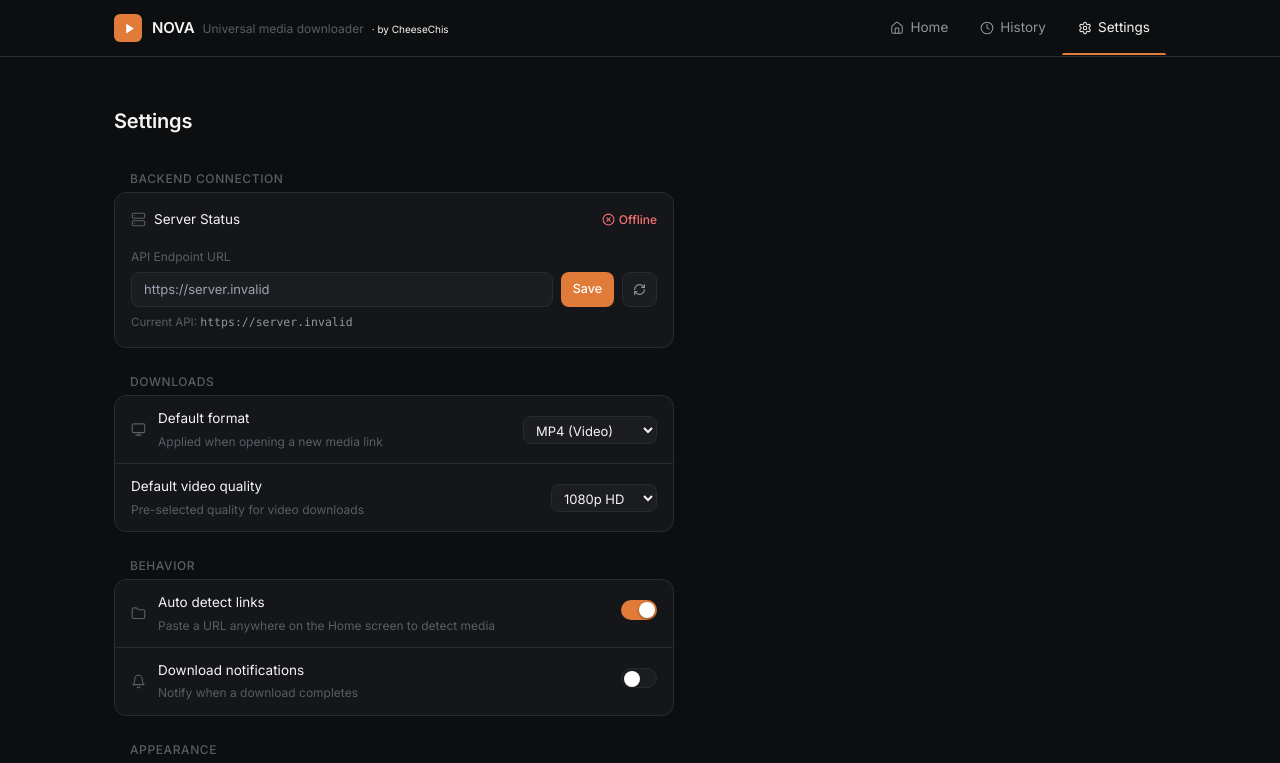
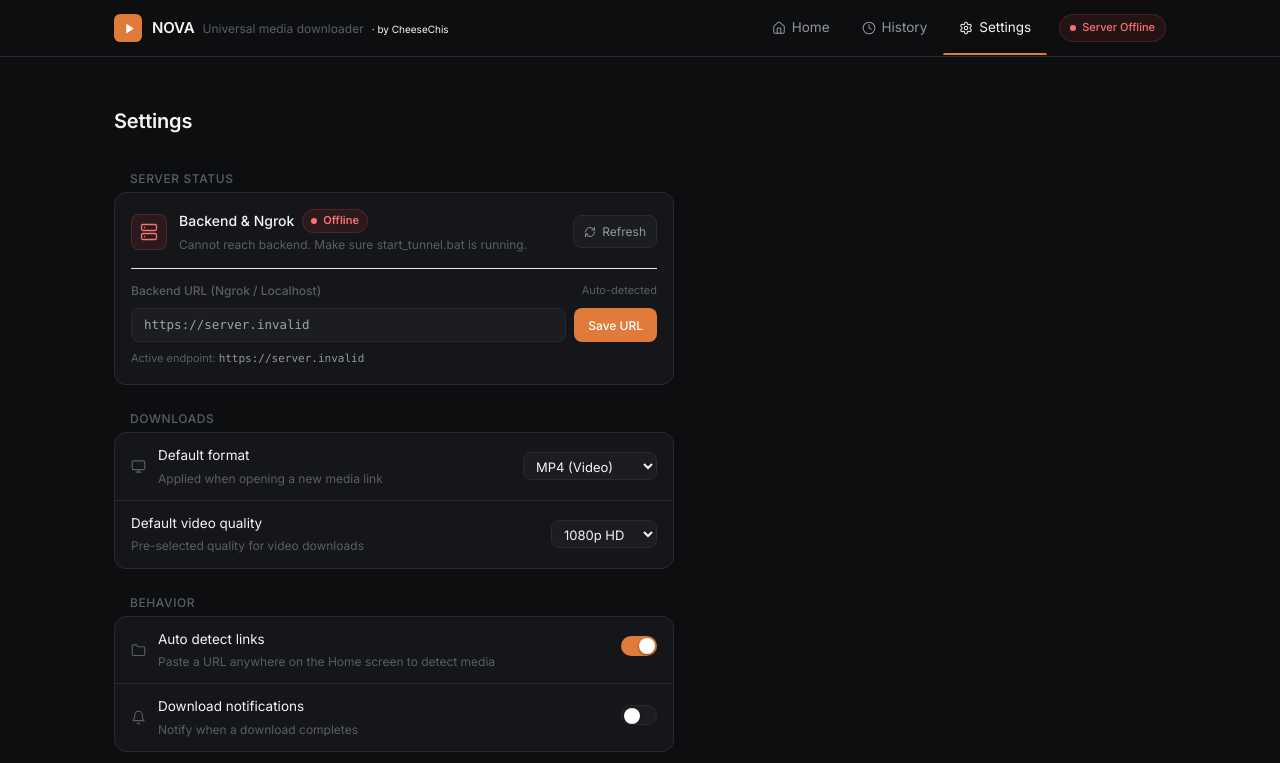
Before and after one commit to krisdiantoputra840-ai/nova-loader, a React (Vite) app: page /settings in a window 1280 px wide. Shown: the top 763 px of the page. Built offline with nearby package versions, Linux system fonts and the light colour scheme; no server answers.

Commit message:
feat: add live Server Status (Online/Offline) indicator in Settings and Navbar

```diff
--- a/src/components/Navbar.tsx
+++ b/src/components/Navbar.tsx
@@ -1,6 +1,7 @@
 import { Link, useLocation } from 'react-router-dom';
 import { useState } from 'react';
 import { Home, Clock, Settings, Menu, X, Play } from 'lucide-react';
+import { useServerStatus } from '../hooks/useServerStatus';
 
 const navLinks = [
   { to: '/', label: 'Home', icon: Home },
@@ -11,6 +12,7 @@ const navLinks = [
 export default function Navbar() {
   const location = useLocation();
   const [mobileOpen, setMobileOpen] = useState(false);
+  const { status: serverStatus } = useServerStatus();
 
   return (
     <header className="border-b border-border-subtle bg-bg-base sticky top-0 z-50">
@@ -66,6 +68,30 @@ export default function Navbar() {
                 </Link>
               );
             })}
+
+            {/* Live Server Indicator */}
+            <Link
+              to="/settings"
+              className={`flex items-center gap-1.5 ml-3 px-2.5 py-1 rounded-full text-[11px] font-medium border transition-colors ${
+                serverStatus === 'online'
+                  ? 'bg-emerald-500/10 text-emerald-400 border-emerald-500/20 hover:bg-emerald-500/15'
+                  : serverStatus === 'checking'
+                  ? 'bg-amber-500/10 text-amber-400 border-amber-500/20 hover:bg-amber-500/15'
+                  : 'bg-red-500/10 text-red-400 border-red-500/20 hover:bg-red-500/15'
+              }`}
+              title="Click to view Backend Settings"
+            >
+              <span
+                className={`w-1.5 h-1.5 rounded-full ${
+                  serverStatus === 'online'
+                    ? 'bg-emerald-400 animate-pulse'
+                    : serverStatus === 'checking'
+                    ? 'bg-amber-400 animate-pulse'
+                    : 'bg-red-400'
+                }`}
+              />
+              <span>Server {serverStatus === 'online' ? 'Online' : serverStatus === 'checking' ? 'Checking' : 'Offline'}</span>
+            </Link>
           </nav>
 
           {/* Mobile menu button */}
--- /dev/null
+++ b/src/hooks/useServerStatus.ts
@@ -0,0 +1,39 @@
+import { useState, useEffect, useCallback } from 'react';
+import { getApiBase } from '../api/client';
+
+export type ServerHealth = 'checking' | 'online' | 'offline';
+
+export function useServerStatus() {
+  const [status, setStatus] = useState<ServerHealth>('checking');
+  const [detail, setDetail] = useState<string>('');
+
+  const check = useCallback(async () => {
+    setStatus('checking');
+    try {
+      const url = getApiBase();
+      const res = await fetch(`${url}/api/health`, {
+        headers: { 'ngrok-skip-browser-warning': 'true' },
+        signal: AbortSignal.timeout(6000),
+      });
+      if (res.ok) {
+        const data = await res.json().catch(() => ({}));
+        setStatus('online');
+        setDetail(data.ffmpeg ? 'FastAPI & FFmpeg ready' : 'FastAPI online');
+      } else {
+        setStatus('offline');
+        setDetail(`Server returned HTTP ${res.status}`);
+      }
+    } catch {
+      setStatus('offline');
+      setDetail('Could not reach backend or ngrok tunnel');
+    }
+  }, []);
+
+  useEffect(() => {
+    check();
+    const interval = setInterval(check, 15000);
+    return () => clearInterval(interval);
+  }, [check]);
+
+  return { status, detail, apiUrl: getApiBase(), check };
+}
--- a/src/pages/Settings.tsx
+++ b/src/pages/Settings.tsx
@@ -1,5 +1,5 @@
 import { useRef, useState, useEffect } from 'react';
-import { ChevronRight, Folder, Monitor, Bell, Info, Trash2, RotateCcw, Sun, Moon, Laptop, Server, CheckCircle2, XCircle, RefreshCw } from 'lucide-react';
+import { ChevronRight, Folder, Monitor, Bell, Info, Trash2, RotateCcw, Sun, Moon, Laptop, Server, RefreshCw } from 'lucide-react';
 import type { AppSettings, Theme, DefaultFormat, DefaultQuality } from '../hooks/useSettings';
 import { getApiBase } from '../api/client';
 
@@ -149,44 +149,75 @@ export default function Settings({ settings, onUpdate, onClearHistory, onResetSe
 
         <div className="max-w-[560px] space-y-6">
 
-          {/* Backend API Server */}
-          <SettingSection title="Backend Connection">
-            <div className="p-4 space-y-3">
-              <div className="flex items-center justify-between">
-                <div className="flex items-center gap-2">
-                  <Server size={15} strokeWidth={1.75} className="text-text-muted" />
-                  <span className="text-[13.5px] text-text-primary">Server Status</span>
+          {/* Server Status — directly above Downloads */}
+          <SettingSection title="Server Status">
+            <div className="p-4 space-y-3.5">
+              <div className="flex items-center justify-between gap-3">
+                <div className="flex items-center gap-3 min-w-0">
+                  <div
+                    className={`w-9 h-9 rounded-[8px] flex items-center justify-center shrink-0 ${
+                      serverStatus === 'connected'
+                        ? 'bg-emerald-500/10 text-emerald-400 border border-emerald-500/20'
+                        : serverStatus === 'checking'
+                        ? 'bg-amber-500/10 text-amber-400 border border-amber-500/20'
+                        : 'bg-red-500/10 text-red-400 border border-red-500/20'
+                    }`}
+                  >
+                    <Server size={18} strokeWidth={1.75} />
                   </div>
-                <div className="flex items-center gap-1.5">
-                  {serverStatus === 'checking' && (
-                    <span className="text-[12px] text-text-muted flex items-center gap-1">
-                      <RefreshCw size={12} className="animate-spin" /> Checking...
+                  <div className="min-w-0">
+                    <div className="flex items-center gap-2 flex-wrap">
+                      <span className="text-[14px] font-medium text-text-primary">Backend & Ngrok</span>
+                      {serverStatus === 'connected' && (
+                        <span className="inline-flex items-center gap-1.5 px-2 py-0.5 rounded-full text-[11px] font-semibold bg-emerald-500/10 text-emerald-400 border border-emerald-500/20">
+                          <span className="w-1.5 h-1.5 rounded-full bg-emerald-400 animate-pulse" />
+                          Online
                         </span>
                       )}
-                  {serverStatus === 'connected' && (
-                    <span className="text-[12px] text-emerald-400 font-medium flex items-center gap-1">
-                      <CheckCircle2 size={13} /> Online ({serverDetail})
+                      {serverStatus === 'checking' && (
+                        <span className="inline-flex items-center gap-1.5 px-2 py-0.5 rounded-full text-[11px] font-semibold bg-amber-500/10 text-amber-400 border border-amber-500/20">
+                          <span className="w-1.5 h-1.5 rounded-full bg-amber-400 animate-pulse" />
+                          Checking...
                         </span>
                       )}
                       {serverStatus === 'disconnected' && (
-                    <span className="text-[12px] text-red-400 font-medium flex items-center gap-1">
-                      <XCircle size={13} /> Offline
+                        <span className="inline-flex items-center gap-1.5 px-2 py-0.5 rounded-full text-[11px] font-semibold bg-red-500/10 text-red-400 border border-red-500/20">
+                          <span className="w-1.5 h-1.5 rounded-full bg-red-400" />
+                          Offline
                         </span>
                       )}
                     </div>
+                    <p className="text-[12px] text-text-muted mt-0.5 truncate">
+                      {serverStatus === 'connected'
+                        ? serverDetail || 'Connected to backend server'
+                        : 'Cannot reach backend. Make sure start_tunnel.bat is running.'}
+                    </p>
+                  </div>
                 </div>
 
-              <div className="space-y-1.5 pt-1">
-                <label className="text-[12px] text-text-muted block">
-                  API Endpoint URL
-                </label>
+                <button
+                  onClick={checkHealth}
+                  className="flex items-center gap-1.5 px-2.5 py-1.5 rounded-[8px] bg-bg-elevated hover:bg-bg-surface border border-border-subtle text-[12px] text-text-secondary hover:text-text-primary transition-colors shrink-0"
+                  title="Check connection now"
+                  aria-label="Refresh status"
+                >
+                  <RefreshCw size={12} className={serverStatus === 'checking' ? 'animate-spin' : ''} />
+                  <span>Refresh</span>
+                </button>
+              </div>
+
+              <div className="border-t border-border-subtle/60 pt-3 space-y-2">
+                <div className="flex items-center justify-between text-[12px]">
+                  <span className="text-text-muted font-medium">Backend URL (Ngrok / Localhost)</span>
+                  <span className="text-text-muted text-[11px]">Auto-detected</span>
+                </div>
                 <div className="flex gap-2">
                   <input
                     type="text"
                     value={customUrl}
                     onChange={(e) => setCustomUrl(e.target.value)}
                     placeholder={getApiBase()}
-                    className="flex-1 bg-bg-elevated border border-border-subtle text-text-primary text-[13px] rounded-[8px] px-3 py-1.5 outline-none focus:border-accent"
+                    className="flex-1 bg-bg-elevated border border-border-subtle text-text-primary text-[12.5px] rounded-[8px] px-3 py-1.5 outline-none focus:border-accent font-mono"
                   />
                   <button
                     onClick={() => {
@@ -197,20 +228,13 @@ export default function Settings({ settings, onUpdate, onClearHistory, onResetSe
                       }
                       checkHealth();
                     }}
-                    className="px-3 py-1.5 bg-accent hover:bg-accent-hover text-white text-[12.5px] font-medium rounded-[8px] transition-colors"
+                    className="px-3.5 py-1.5 bg-accent hover:bg-accent-hover text-white text-[12px] font-medium rounded-[8px] transition-colors shrink-0"
                   >
-                    Save
-                  </button>
-                  <button
-                    onClick={checkHealth}
-                    className="px-2.5 py-1.5 bg-bg-elevated hover:bg-bg-surface border border-border-subtle text-text-secondary text-[12.5px] rounded-[8px] transition-colors"
-                    title="Test Connection"
-                  >
-                    <RefreshCw size={13} />
+                    Save URL
                   </button>
                 </div>
-                <p className="text-[11.5px] text-text-muted">
-                  Current API: <code className="text-text-secondary">{getApiBase()}</code>
+                <p className="text-[11px] text-text-muted">
+                  Active endpoint: <code className="text-text-secondary">{getApiBase()}</code>
                 </p>
               </div>
             </div>
```
Lines whose indentation alone changed are shown as unchanged.
